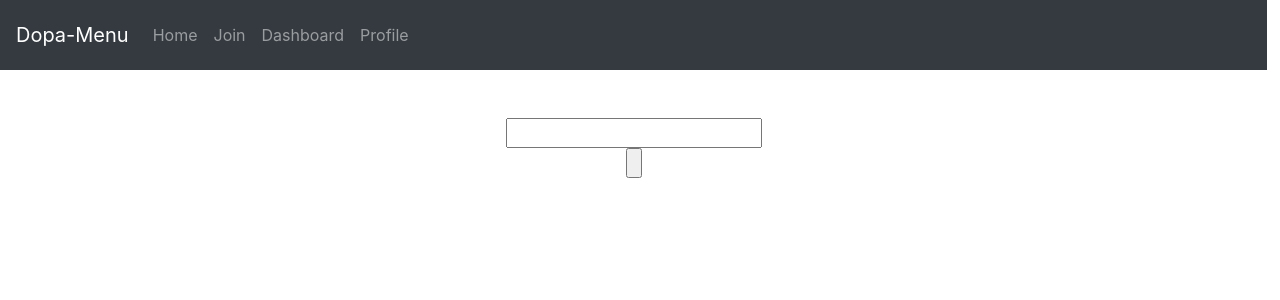
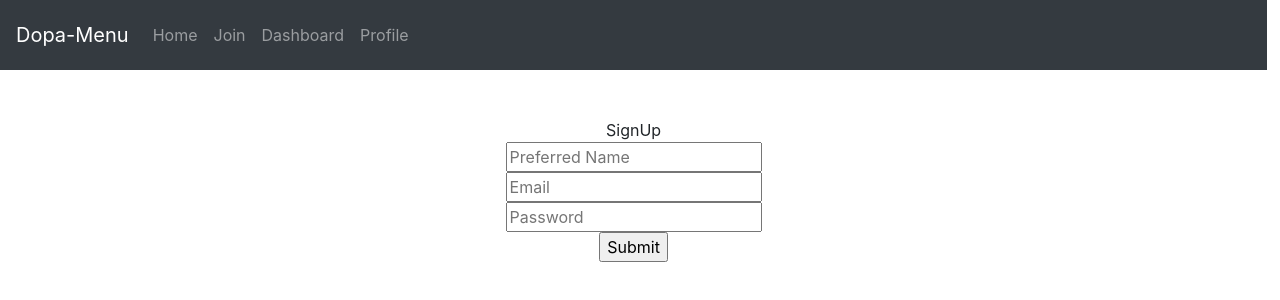
Before and after one commit to MarieHughes93/dopa-menu, a React (Create React App) app in the folder dm-frontend/: page /signup in a window 1280 px wide. Shown: the top 300 px of the page. Built offline with nearby package versions, Linux system fonts and the light colour scheme.

Commit message:
fixed nav to top

```diff
--- a/dm-frontend/src/App.js
+++ b/dm-frontend/src/App.js
@@ -16,7 +16,7 @@ class App extends Component{
   render(){
     return (
       <div className="wrapper">
-      <NavBar />
+      <NavBar fixed="top"/>
         <div className="App">
           <Switch>
             <Route exact path='/' component={Home} />
--- a/dm-frontend/src/v1/components/signUpForm.js
+++ b/dm-frontend/src/v1/components/signUpForm.js
@@ -1,6 +1,7 @@
 import React, { Component } from "react";
 
 class SignUpForm extends Component {
+
     constructor(props){
         super(props)
         this.state = {
@@ -8,21 +9,47 @@ class SignUpForm extends Component {
             email: '',
             password: ''
         }
+        this.handleChange = this.onChange.bind(this)
+        this.handleSubmit = this.onSubmit.bind(this)
+    }
+
+    onChange = (e) => {
+        e.persist();
+        this.setState({[e.target.name]: e.target.value});
+    }
+    onSubmit = (e) => {
+        e.preventDefault()
+        console.log("test" + this.state)
+        this.setState({
+            name: "",
+            email: "",
+            password: ""
+        });
     }
 
     render(){
         return(
             <div>
-               <form>
+               <form onSubmit={this.onSubmit}>
                    <input
-                    type=""
-                    name=""
-                    placeholder=""
-                    value=""
-                    onChange=""
+                    type="text" name="name"
+                    value={this.state.name} onChange={this.handleChange}
+                    placeholder="Preferred Name"
                    />
                    <br/>
-                   <input type="submit" value="" />
+                   <input
+                    type="text" name="email"
+                    value={this.state.email} onChange={this.handleChange}
+                    placeholder="Email"
+                   />
+                   <br/>
+                   <input
+                    type="password" name="password"
+                    value={this.state.password} onChange={this.handleChange}
+                    placeholder="Password"
+                   />
+                   <br/>
+                   <input type="submit" value="Submit" />
                </form>
             </div>
         )
--- a/dm-frontend/src/v1/containers/SignUp.js
+++ b/dm-frontend/src/v1/containers/SignUp.js
@@ -5,6 +5,7 @@ class SignUp extends Component{
   render(){
   return (
     <div >
+      SignUp
         <SignUpForm/>
     </div>
   );
```
